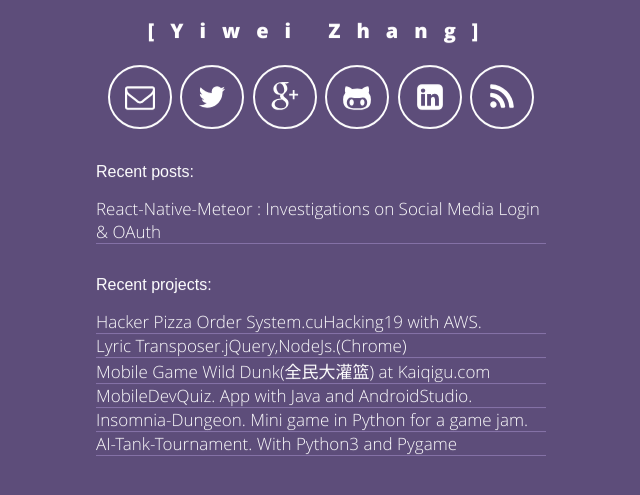
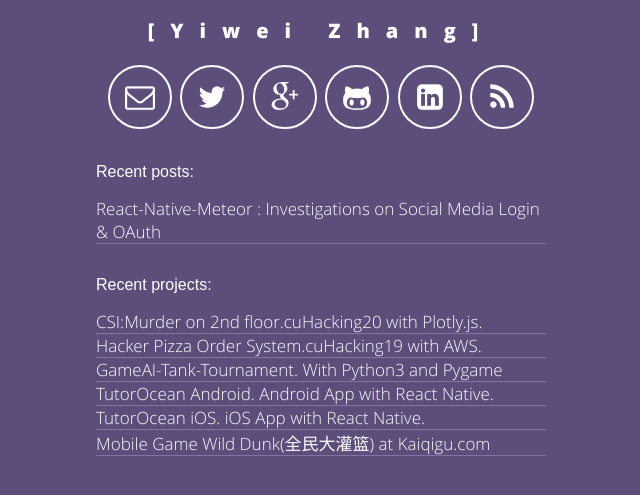
Before and after one commit to zywkloo/zywkloo.github.io, a Jekyll site: the page built from index.html, in a window 1280 px wide, cut to the strip 281-776 px from the top of the page. Shown: the whole strip, without its empty margins (319-959 px from the left). Built offline with Jekyll 4.4.1, drawn with Linux system fonts in a browser that asks for light colours.

Commit message:
Update _config.yml

```diff
--- a/_config.yml
+++ b/_config.yml
@@ -57,18 +57,22 @@
 
 # projects in header index
 projects:
+  - name: CSI:Murder on 2nd floor.cuHacking20 with Plotly.js.
+    url: https://devpost.com/software/murder-on-2nd-floor-web-forensic-analyzer
   - name: Hacker Pizza Order System.cuHacking19 with AWS.
     url: https://devpost.com/software/cuhackingamazonconnect
-  - name: Lyric Transposer.jQuery,NodeJs.(Chrome)
-    url: http://beijinger.style/
+  - name: GameAI-Tank-Tournament. With Python3 and Pygame
+    url: https://github.com/zywkloo/Tank-Game-AI-Tournament
+  - name: TutorOcean Android. Android App with React Native.
+    url: https://play.google.com/store/apps/details?id=com.tutorocean
+  - name: TutorOcean iOS. iOS App with React Native.
+    url: https://apps.apple.com/app/apple-store/id1480876532
   - name: Mobile Game Wild Dunk(全民大灌篮) at Kaiqigu.com
     url: https://www.youtube.com/watch?time_continue=6&v=ysmp5vK4R_c
-  - name: MobileDevQuiz. App with Java and AndroidStudio.
-    url: https://github.com/zywkloo/AndroidMidtermQuizApp
   - name: Insomnia-Dungeon. Mini game in Python for a game jam.
     url: https://github.com/zywkloo/Insomnia-Dungeon
-  - name: AI-Tank-Tournament. With Python3 and Pygame
-    url: https://github.com/zywkloo/Tank-Game-AI-Tournament
+
+
 
 
 # exclude my node related stuff
```
